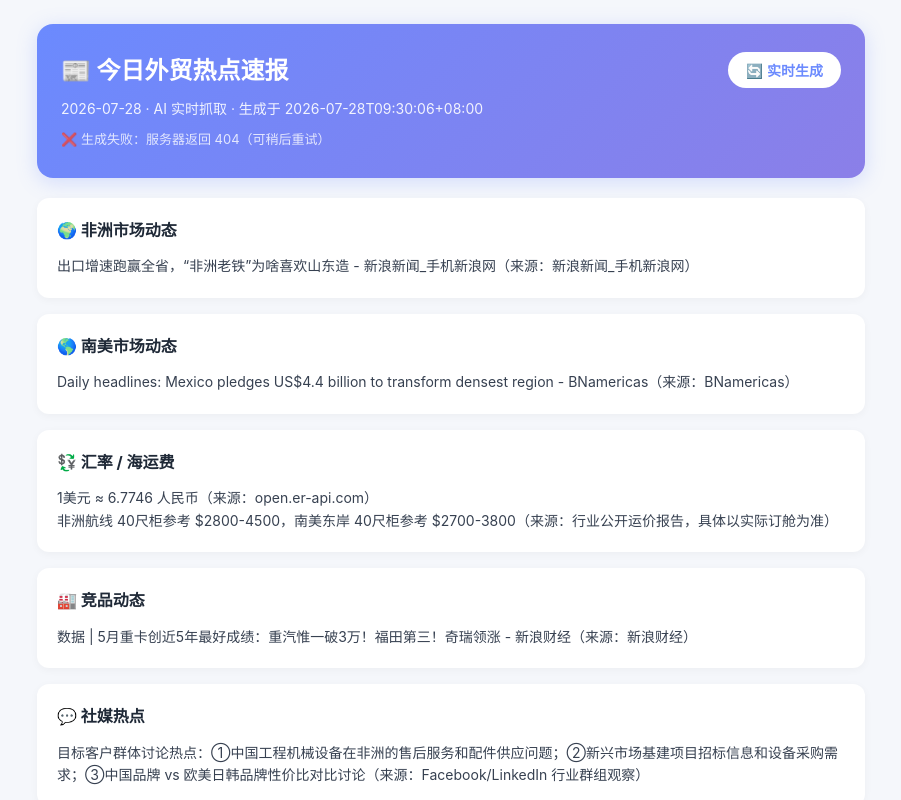
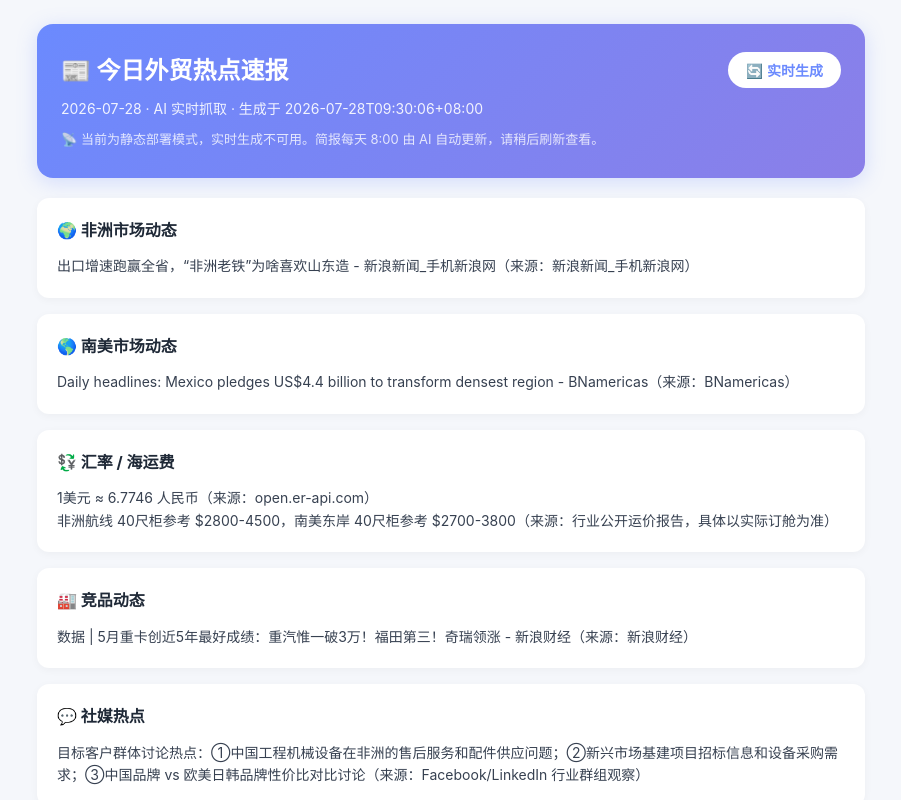
Before and after one commit to rhea1118/rhea-dashboard, a plain HTML site: page briefing.html in a window 1280 px wide. Both pictures are taken after a click on the button "🔄 实时生成". Shown: the top 800 px of the page, without its empty margins (189-1090 px from the left). Drawn offline with Linux system fonts and the light colour scheme; no server answers.

Commit message:
添加 netlify.toml + 简报页适配静态托管 + git 自动部署支持

```diff
--- a/briefing.html
+++ b/briefing.html
@@ -163,7 +163,11 @@
         status.textContent = '✅ 最新简报已生成！正在刷新...';
         setTimeout(() => location.reload(), 800);
       } catch (e) {
-        status.textContent = '❌ 生成失败：' + e.message + '（可稍后重试）';
+        if (e.message.includes('404') || e.message.includes('Failed to fetch')) {
+          status.textContent = '📡 当前为静态部署模式，实时生成不可用。简报每天 8:00 由 AI 自动更新，请稍后刷新查看。';
+        } else {
+          status.textContent = '❌ 生成失败：' + e.message + '（可稍后重试）';
+        }
         btn.disabled = false;
         btn.textContent = '🔄 实时生成';
       }
```
Also changed, not shown: netlify.toml (added).
